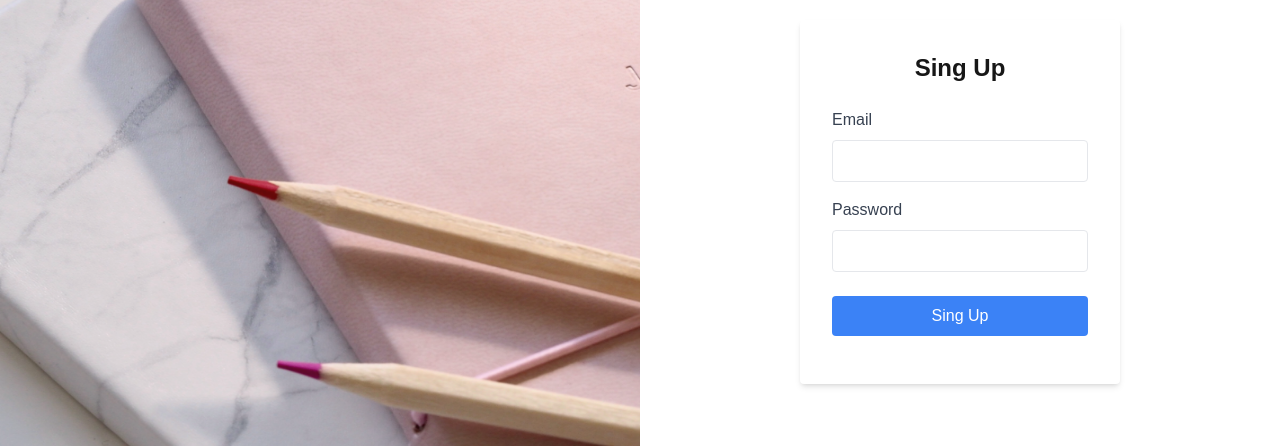
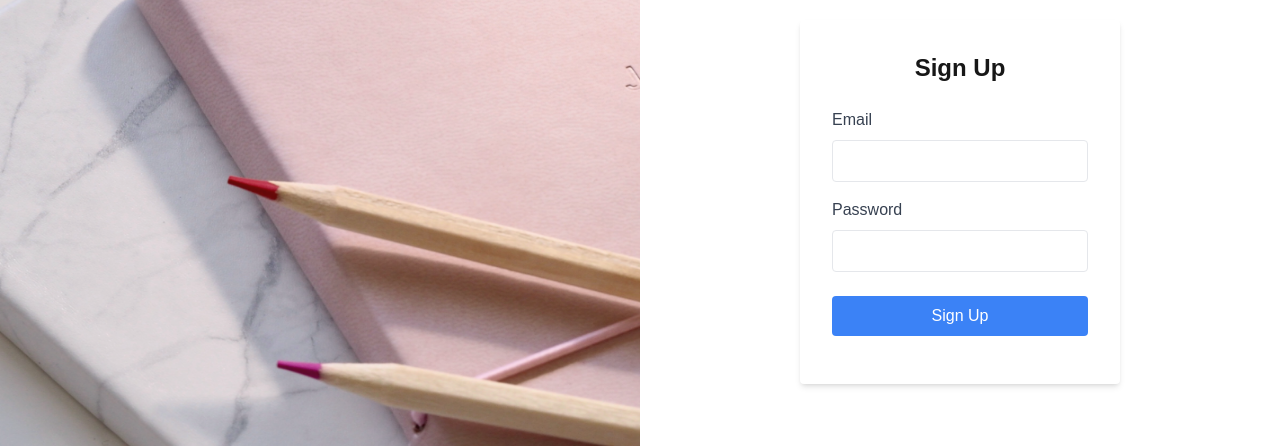
Before and after one commit to ElizaCalmau/Blog-App, a Next.js app: page /sign-up in a window 1280 px wide. Shown: the part 198-644 px from the top of the page. Built offline with nearby package versions, Linux system fonts and the light colour scheme.

Commit message:
used constant for sign up value

```diff
--- a/src/app/sign-up/page.tsx
+++ b/src/app/sign-up/page.tsx
@@ -1,12 +1,13 @@
 'use client'
 
 import { AuthForm } from '../components/AuthForm'
+import { SIGN_UP } from '../constants/constants'
 import { useHandleSignUp } from '../utils/useHandleSignUp'
 
 const SignUp = () => {
     return (
         <div className="flex justify-center row-span-2">
-            <AuthForm title="Sing Up" authFunction={useHandleSignUp} />
+            <AuthForm title={SIGN_UP} authFunction={useHandleSignUp} />
         </div>
     )
 }
```
